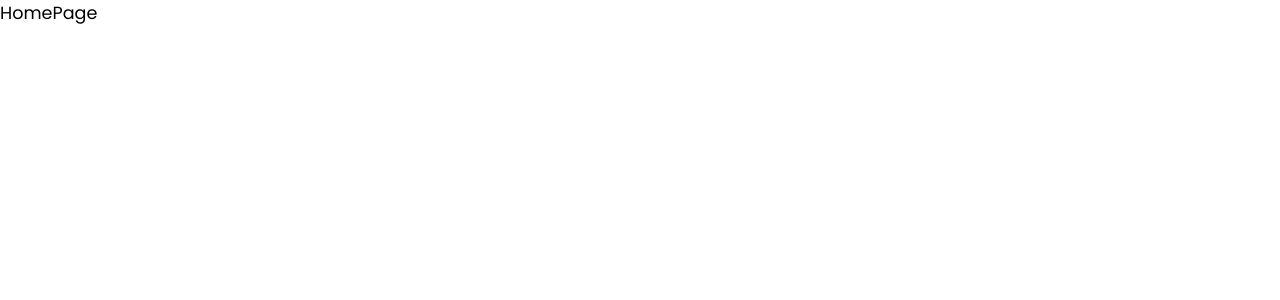
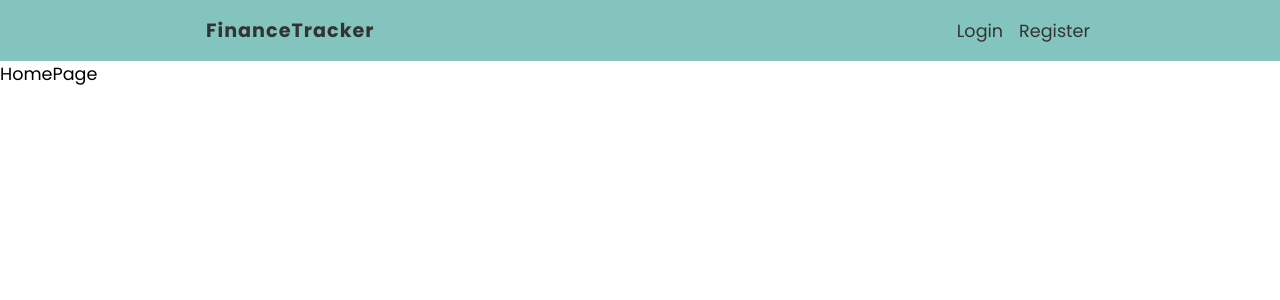
Before and after one commit to elvan/finance-tracker-app-react-firebase, a React (Create React App) app: page / in a window 1280 px wide. Shown: the top 300 px of the page. Built offline with nearby package versions, Linux system fonts and the light colour scheme.

Commit message:
membuat navbar

```diff
--- a/src/App.jsx
+++ b/src/App.jsx
@@ -1,4 +1,5 @@
 import { BrowserRouter, Route, Switch } from 'react-router-dom';
+import Navbar from './components/Navbar';
 import HomePage from './pages/HomePage';
 import LoginPage from './pages/LoginPage';
 import RegisterPage from './pages/RegisterPage';
@@ -7,6 +8,7 @@
   return (
     <div>
       <BrowserRouter>
+        <Navbar />
         <Switch>
           <Route path='/' component={HomePage} exact />
           <Route path='/login' component={LoginPage} exact />
--- /dev/null
+++ b/src/components/Navbar.jsx
@@ -0,0 +1,18 @@
+import { Link } from 'react-router-dom';
+import styles from './Navbar.module.css';
+
+export default function Navbar() {
+  return (
+    <nav className={styles.navbar}>
+      <ul>
+        <li className={styles.title}>
+          <Link to='/'>FinanceTracker</Link>
+        </li>
+        <li>
+          <Link to='/login'>Login</Link>
+          <Link to='/register'>Register</Link>
+        </li>
+      </ul>
+    </nav>
+  );
+}
--- /dev/null
+++ b/src/components/Navbar.module.css
@@ -0,0 +1,30 @@
+.navbar {
+  box-sizing: border-box;
+  background-color: #83c5be;
+  padding: 1rem;
+  width: 100%;
+}
+
+.navbar ul {
+  display: flex;
+  align-items: center;
+  margin: 0 auto;
+  max-width: 900px;
+}
+
+.navbar button,
+.navbar a {
+  margin-left: 1rem;
+}
+
+.navbar a {
+  color: #333;
+  text-decoration: none;
+}
+
+.title {
+  font-weight: bold;
+  margin-right: auto;
+  letter-spacing: 1px;
+  font-size: 1.2rem;
+}
```
